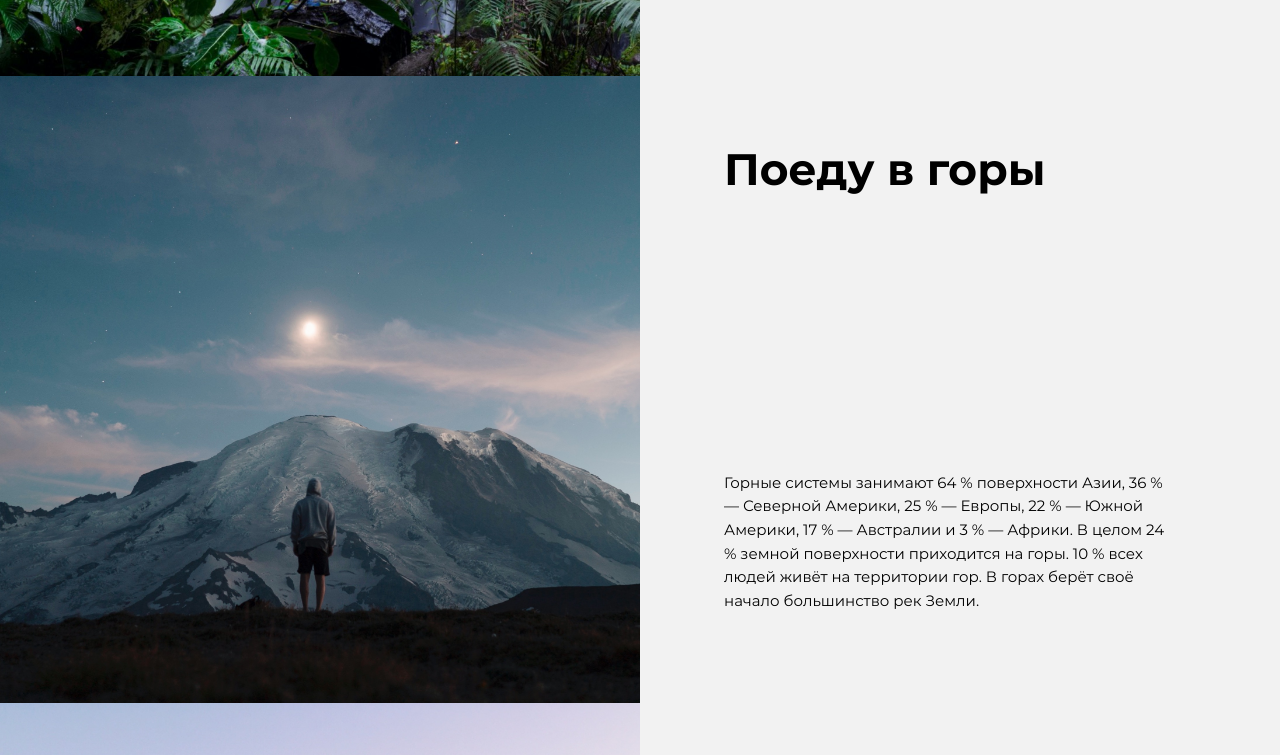
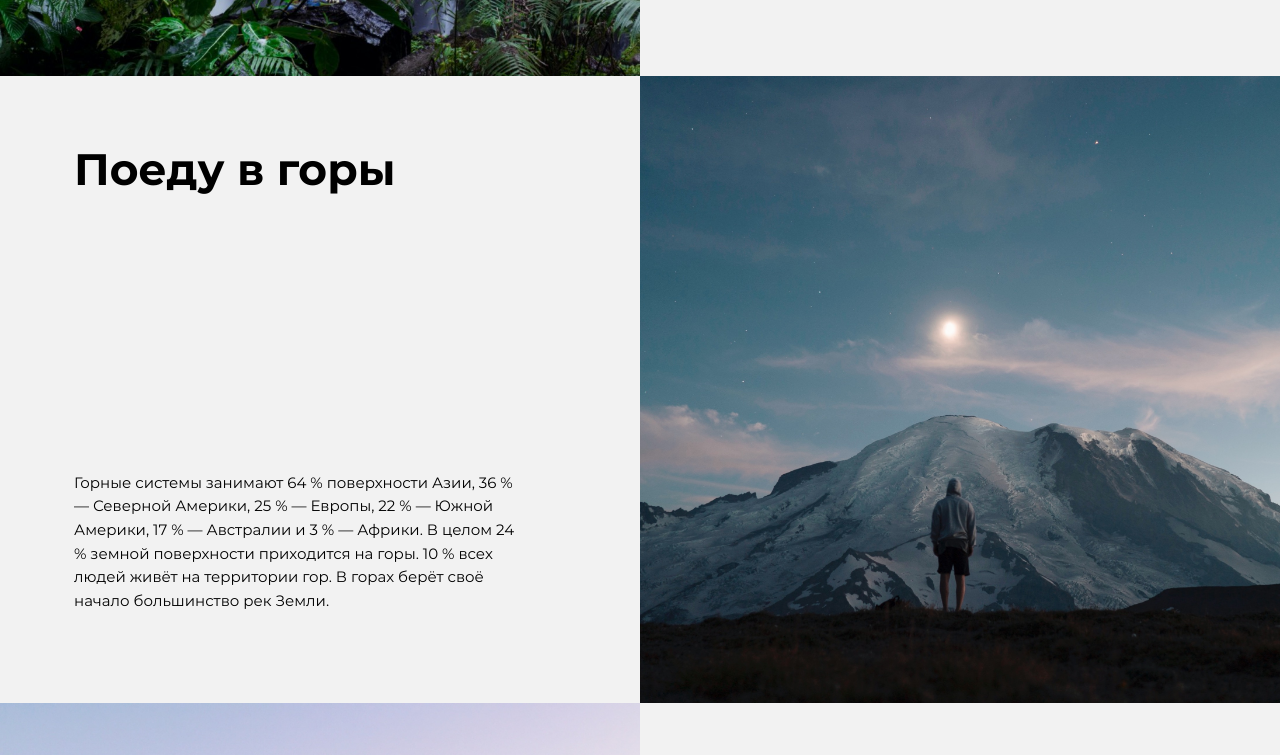
Before and after one commit to MB-team/first-competition, a plain HTML site: page index.html in a window 1280 px wide. Shown: the part 1305-2060 px from the top of the page. Drawn offline with Linux system fonts and the light colour scheme.

Commit message:
добавлены стили для четных карточек .place

```diff
--- a/blocks/place/__description/place__description.css
+++ b/blocks/place/__description/place__description.css
@@ -1,4 +1,9 @@
 .place__description {
   display: grid;
   margin-left: 84px;
+  grid-area: description;
 }
+
+.place:nth-of-type(even) .place__description {
+  margin-left: 74px;
+}
--- a/blocks/place/__image/place__image.css
+++ b/blocks/place/__image/place__image.css
@@ -3,4 +3,5 @@
     height: 627px;
     object-fit: cover;
     object-position: center;
+    grid-area: image;
 }
--- a/blocks/place/__paragraph/place__paragraph.css
+++ b/blocks/place/__paragraph/place__paragraph.css
@@ -1,5 +1,4 @@
 .place__paragraph {
-    max-width: 450px;
     font-size: 15px;
     line-height: 1.57;
     margin: 0 0 24px 0;
--- a/blocks/place/__text/place__text.css
+++ b/blocks/place/__text/place__text.css
@@ -1,3 +1,4 @@
 .place__text {
     align-self: center;
+    max-width: 450px;
 }
--- a/blocks/place/place.css
+++ b/blocks/place/place.css
@@ -1,6 +1,11 @@
 .place {
     display: grid;
+    grid-template-areas: 'image description';
     grid-template-columns: repeat(2, 1fr);
+}
+
+.place:nth-of-type(even) {
+    grid-template-areas: 'description image';
 }
 
 @media (min-width: 1505px) {
```
